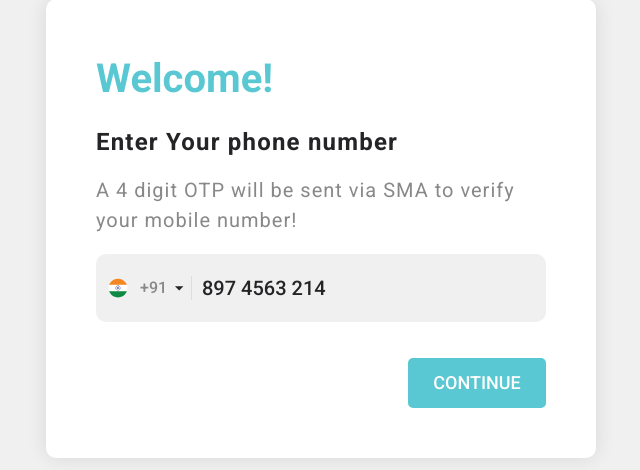
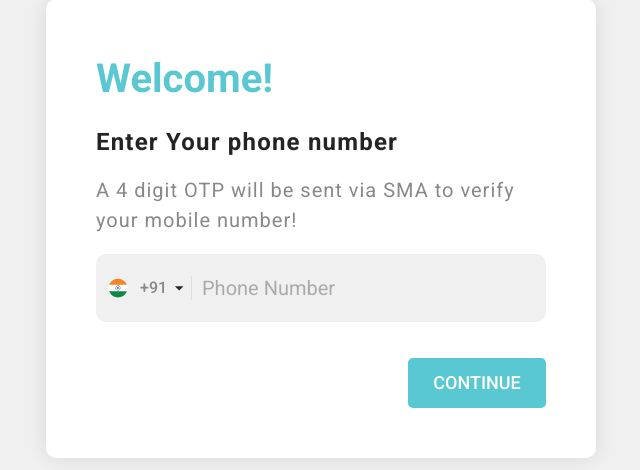
Before and after one commit to jatinscalelot/friendsfield, a Node server app: page / in a window 1280 px wide. Shown: the part 211-681 px from the top of the page, without its empty margins (319-959 px from the left). Run offline with Node 20, Linux system fonts and the light colour scheme; some libraries are stand-ins or nearby versions.

```diff
--- a/views/login.ejs
+++ b/views/login.ejs
@@ -116,7 +116,7 @@
                 </svg>
               </div>
             </div>
-            <input type="text" placeholder="Phone Number" value="897 4563 214" class="w-full border-0 bg-transparent text-chatlook-dark text-xl font-medium px-[10px]">
+            <input type="text" placeholder="Phone Number" value="" class="w-full border-0 bg-transparent text-chatlook-dark text-xl font-medium px-[10px]">
           </label>
           <div class="flex justify-end">
             <button class="btn-form" href="javascript:void(0)">continue</button>
```
